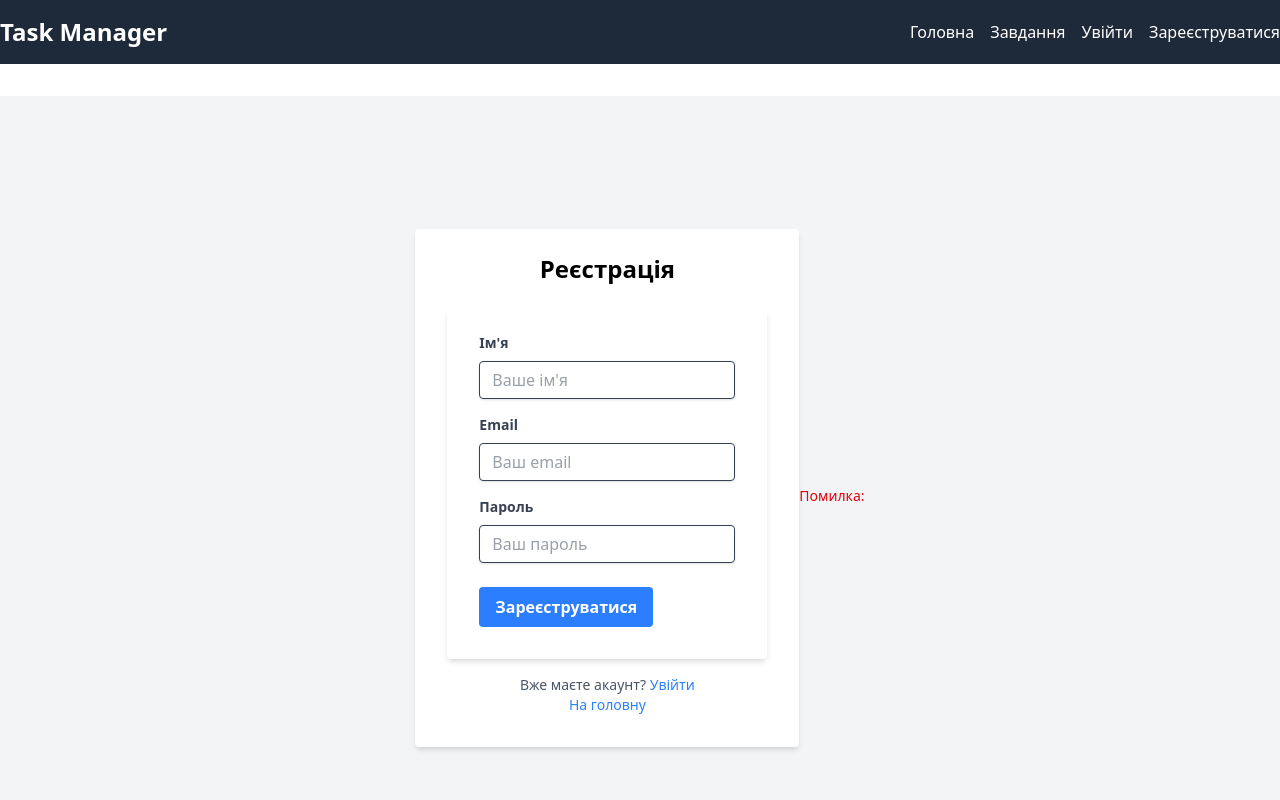
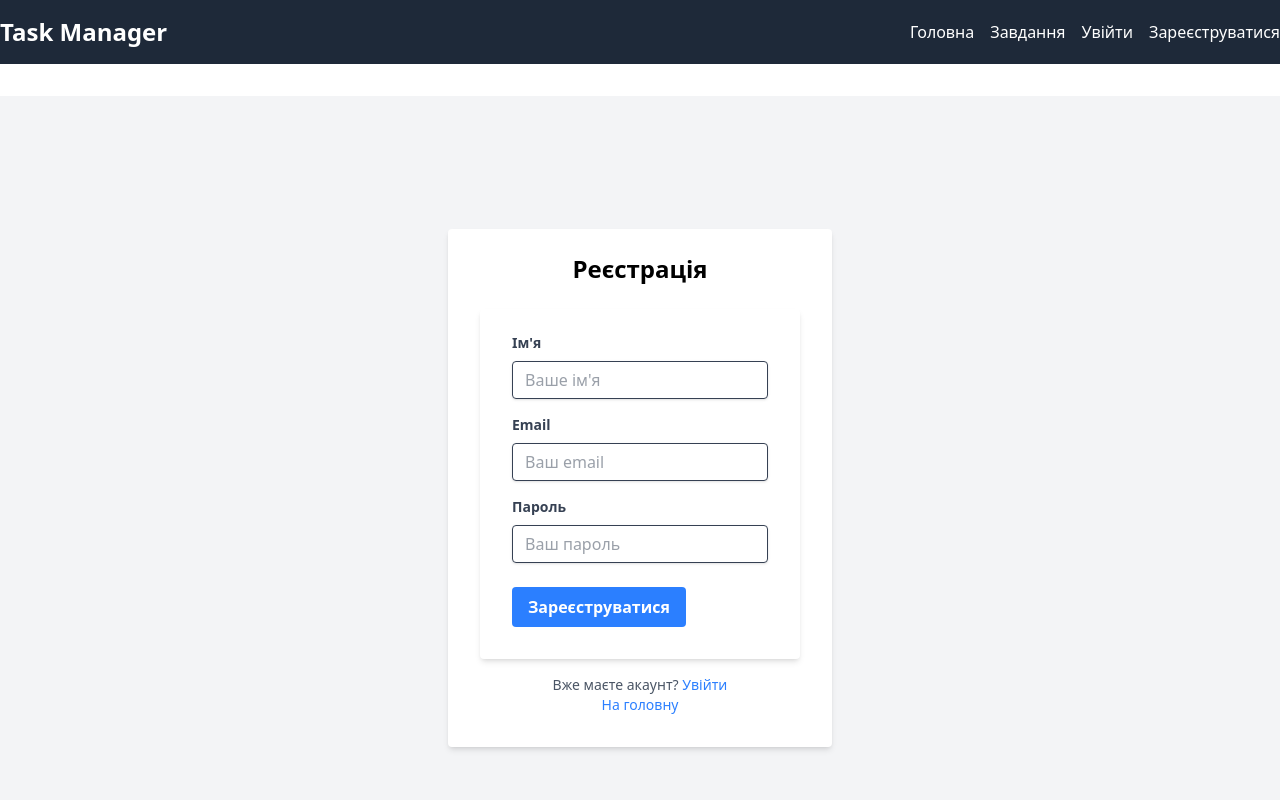
Before and after one commit to OlhaMolka/student-task-tracker, a Vue app in the folder front/: page /register in a window 1280 px wide. Shown: the top 800 px of the page. Built offline with nearby package versions, Linux system fonts and the light colour scheme; the HTML template or start-up script is replaced by a standard one.

Commit message:
Displays error message

```diff
--- a/front/src/views/RegisterView.vue
+++ b/front/src/views/RegisterView.vue
@@ -11,12 +11,10 @@
           <router-link to="/" class="text-blue-500 hover:text-blue-700">На головну</router-link>
         </p>
         <p v-if="error" class="text-center text-red-600 text-sm">
-          Помилка: {{ error }}
+          Помилка: {{ error }}, {{ data }}.
         </p>
+
       </div>
-      <p class="text-center text-red-600 text-sm">
-          Помилка: {{ error }}
-        </p>
     </div>
   </template>
 
@@ -26,25 +24,32 @@ import UserRegisterForm from '../components/UserRegisterForm.vue';
 import { ref } from 'vue'
 import { useRouter } from 'vue-router';
 const router = useRouter();
-
 const new_user = ref({
   name: '',
   email: '',
   password: ''
 });
+
 const API_URL = import.meta.env.VITE_APP_API_URL;
-const {execute, error} = useFetch(`${API_URL}/auth/register`, {
-    method: 'POST',
-    immediate: false,
-    afterFetch(ctx) {
-    if (ctx.data.title === 'Реєстрація успішна')
+const {execute, error, statusCode, data, onFetchError} = useFetch(`${API_URL}/auth/register`, {immediate:false,
+  updateDataOnError: true
+}
+).post(new_user.value).json();
+
+  async function register() {
+
+    await execute(); // Виклик методів у правильному порядку
+
+    if (statusCode.value === 201) {
       router.push('/login');
-    else {
-      alert('Помилка реєстрації: ' + ctx.data.message + ctx.error);
+    } else if (statusCode.value === 400 && data.value && data.value.error) {
+      // errorMessage.value = data.value.error;
+      console.log("1", data.value, error.value, statusCode.value);
+    } else {
+      // errorMessage.value = 'Помилка реєстрації';
+      console.log("2", data.value, error.value, statusCode.value);
     }
-    return ctx
-    }}).post(new_user).json();
-  const register = () => {
-    execute();
-  };
+
+}
+
   </script>
```
Also changed, not shown: 1 other file (tests, documents, lock files or other folders).
